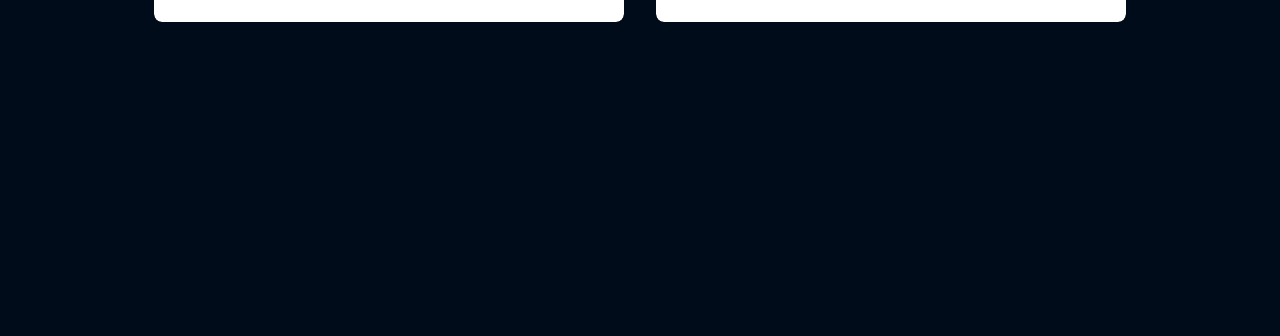
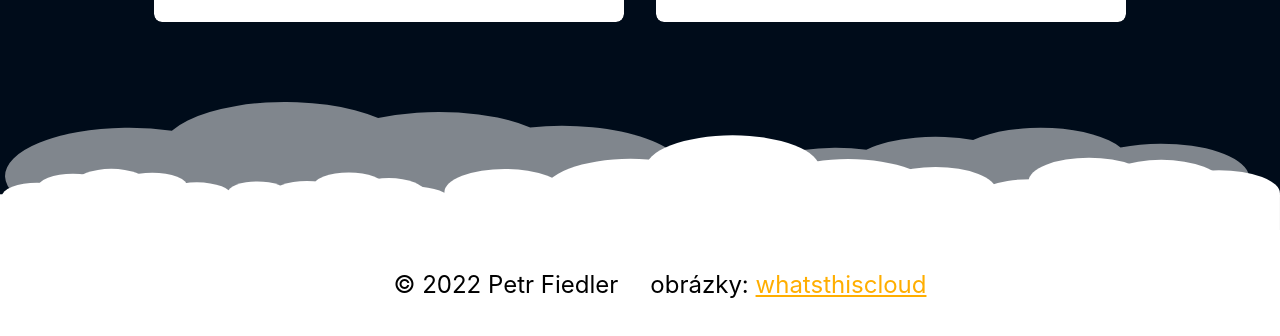
Before and after one commit to petrfiedler/mraky.eu, a React (Create React App) app: page / in a window 1280 px wide. Shown: the part 2152-2488 px from the top of the page. Before the commit the page ends 2222 px from the top, so only its background shows below. Built offline with nearby package versions, Linux system fonts and the light colour scheme.

Commit message:
footer: Add footer.

```diff
--- a/src/App.js
+++ b/src/App.js
@@ -1,6 +1,6 @@
 import React from "react";
 import { BrowserRouter, Routes, Route } from "react-router-dom";
-import { Navbar, Sidebar } from "./components";
+import { Navbar, Sidebar, Footer } from "./components";
 import { Home, Druhy, Poddruhy, Error } from "./pages";
 function App() {
     return (
@@ -13,6 +13,7 @@ function App() {
                 <Route exact path="/poddruhy" element={<Poddruhy />} />
                 <Route path="*" element={<Error />} />
             </Routes>
+            <Footer />
         </BrowserRouter>
     );
 }
--- /dev/null
+++ b/src/components/Footer.js
@@ -0,0 +1,53 @@
+import React from "react";
+import styled from "styled-components";
+import cloudsDivider from "../assets/cloudsDivider.svg";
+
+const Footer = () => {
+    return (
+        <Wrapper>
+            <img src={cloudsDivider} />
+            <section>
+                <ul>
+                    <li>&copy;&nbsp;{new Date().getFullYear()} Petr Fiedler</li>
+                    <li>
+                        obrázky:{" "}
+                        <a href="https://whatsthiscloud.com/" target="_blank">
+                            whatsthiscloud
+                        </a>
+                    </li>
+                </ul>
+            </section>
+        </Wrapper>
+    );
+};
+
+const Wrapper = styled.footer`
+    display: grid;
+    img {
+        height: 10vw;
+        width: 100%;
+        margin-top: 2rem;
+    }
+    section {
+        background-color: white;
+        display: flex;
+        justify-content: center;
+
+        ul {
+            color: black;
+            font-size: 1.5rem;
+            list-style-type: none;
+            display: flex;
+            justify-content: space-around;
+            flex-wrap: wrap;
+            li {
+                margin: 1rem;
+                a {
+                    color: var(--clr2);
+                }
+            }
+        }
+    }
+`;
+
+export default Footer;
--- a/src/components/index.js
+++ b/src/components/index.js
@@ -1,4 +1,5 @@
 import Navbar from "./Navbar";
 import Sidebar from "./Sidebar";
 import Categories from "./Categories";
-export { Navbar, Sidebar, Categories };
+import Footer from "./Footer";
+export { Navbar, Sidebar, Categories, Footer };
```
Also changed, not shown: src/assets/cloudsDivider.svg (added).
